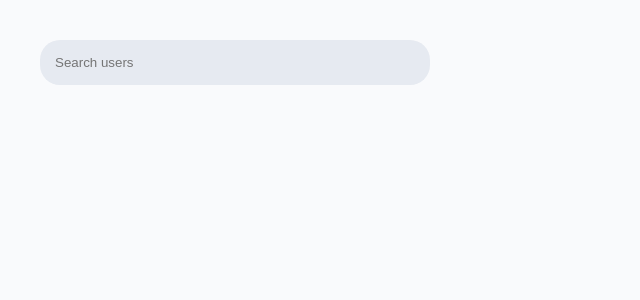
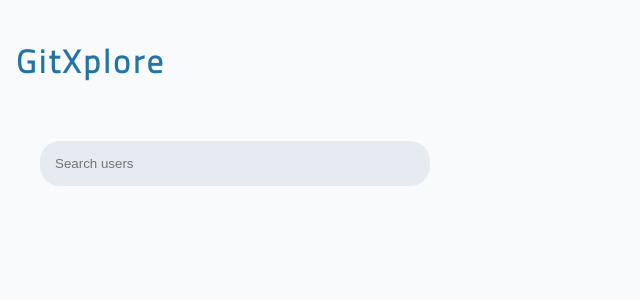
Before and after one commit to nikolovskialeksandar/test-task, a React (Create React App) app in the folder src/: page / in a window 1280 px wide. Shown: the top 300 px of the page, without its empty margins (0-640 px from the left). Built offline with nearby package versions, Linux system fonts and the light colour scheme; the HTML template or start-up script is replaced by a standard one.

Commit message:
Add logo

```diff
--- a/src/containers/App/App.css
+++ b/src/containers/App/App.css
@@ -1,5 +1,6 @@
 @import-normalize;
 @import url('https://fonts.googleapis.com/css2?family=Roboto:wght@100&display=swap');
+@import url('https://fonts.googleapis.com/css2?family=Titillium+Web:wght@300&display=swap');
 
 body {
   margin: 0;
@@ -7,7 +8,12 @@
   font-family: 'Roboto', sans-serif;
   color: #2c2c2c;
 }
-
+h1 {
+  padding: 0.5em;
+  color: #2274a5;
+  letter-spacing: 3px;
+  font-family: 'Titillium Web', sans-serif;
+}
 input:focus {
   outline: none;
 }
--- a/src/containers/App/App.js
+++ b/src/containers/App/App.js
@@ -4,12 +4,18 @@
 import './App.css';
 import Users from '../Users/Users';
 import Repos from '../Repos/Repos';
+import { Fragment } from 'react';
 
 const App = (props) => (
-  <Switch>
-    <Route path="/repos/" component={Repos} />
-    <Route path="/" component={Users} />
-  </Switch>
+  <Fragment>
+    <header>
+      <h1>GitXplore</h1>
+    </header>
+    <Switch>
+      <Route path="/repos/" component={Repos} />
+      <Route path="/" component={Users} />
+    </Switch>
+  </Fragment>
 );
 
 const mapStateToProps = (state) => ({
```
